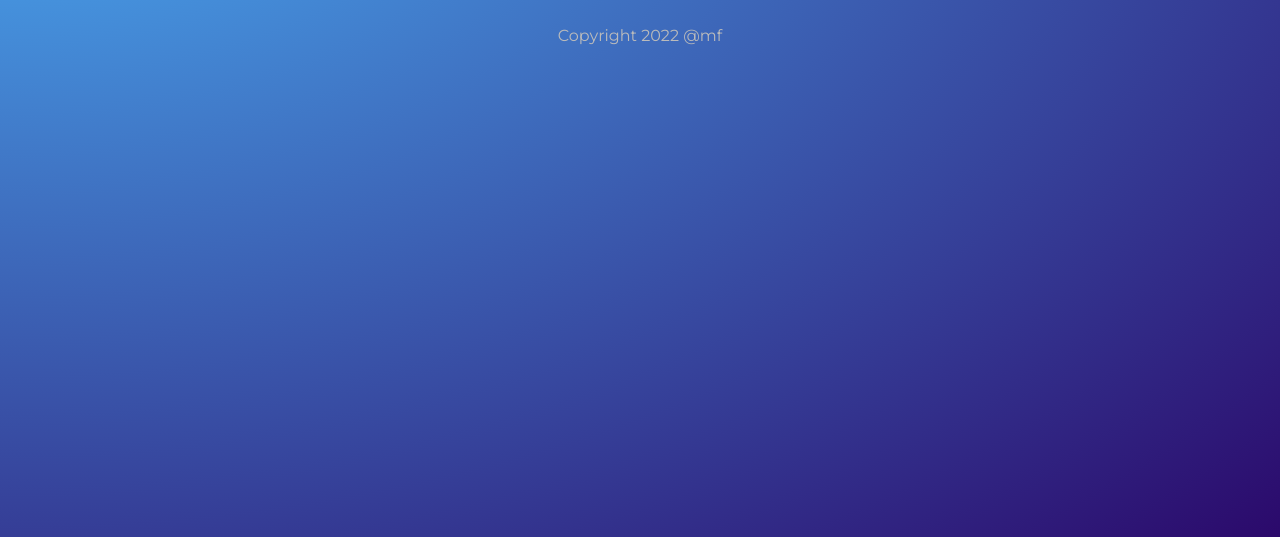
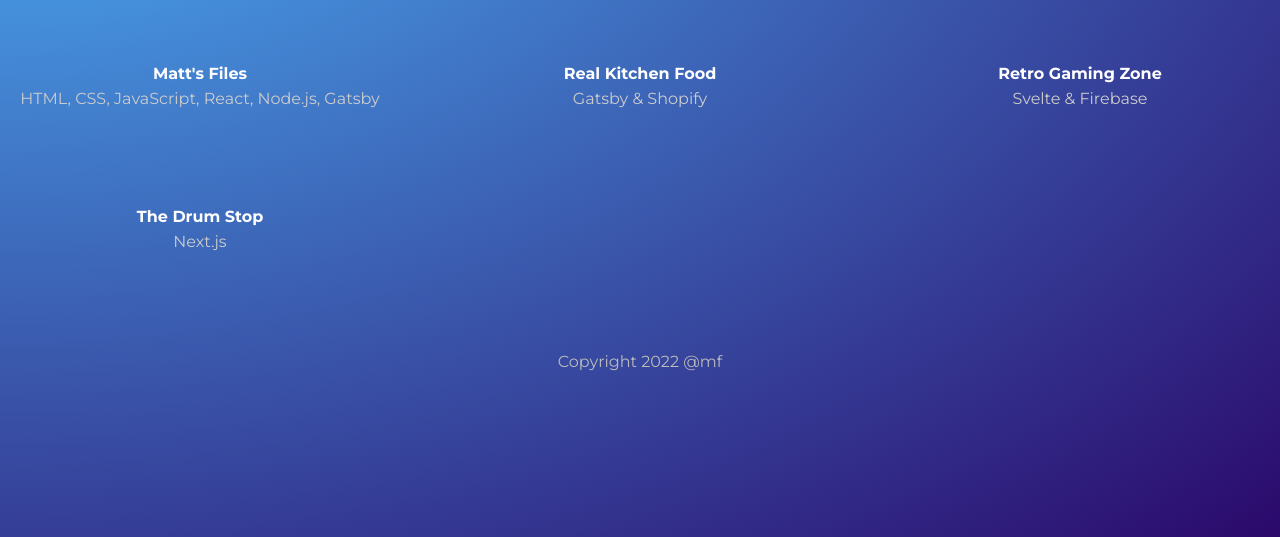
Before and after one commit to matthieufernandez/gatsby-project, a Gatsby site in the folder gatsby-starter-hello-world/: page /projects in a window 1280 px wide. Shown: the part 263-800 px from the top of the page. Built offline with nearby package versions, Linux system fonts and the light colour scheme; Gatsby itself is replaced by a stand-in of ours.

Commit message:
adding projects data

```diff
--- a/gatsby-starter-hello-world/gatsby-config.js
+++ b/gatsby-starter-hello-world/gatsby-config.js
@@ -7,13 +7,7 @@
 module.exports = {
   /* Your site config here */
   plugins: [
-    // You can have multiple instances of this plugin
-    // to read source nodes from different locations on your
-    // filesystem.
-    //
-    // The following sets up the Jekyll pattern of having a
-    // "pages" directory for Markdown files and a "data" directory
-    // for `.json`, `.yaml`, `.csv`.
+    "gatsby-transformer-remark",
     {
       resolve: `gatsby-source-filesystem`,
       options: {
--- a/gatsby-starter-hello-world/package.json
+++ b/gatsby-starter-hello-world/package.json
@@ -16,6 +16,7 @@
   "dependencies": {
     "gatsby": "^4.16.0",
     "gatsby-source-filesystem": "^4.16.0",
+    "gatsby-transformer-remark": "^5.16.0",
     "react": "^18.1.0",
     "react-dom": "^18.1.0"
   },
--- a/gatsby-starter-hello-world/src/pages/projects/index.js
+++ b/gatsby-starter-hello-world/src/pages/projects/index.js
@@ -1,14 +1,50 @@
+import { graphql, Link } from "gatsby"
 import React from "react"
 import Layout from "../../components/Layout"
-import { portfolio } from "../../styles/projects.module.css"
+import { portfolio, projects } from "../../styles/projects.module.css"
 
-export default function index() {
+export default function index({ data }) {
+  const projectInfo = data.allMarkdownRemark.nodes
+
   return (
     <Layout>
       <div className={portfolio}>
-        <h2>This is a page for my projects.</h2>
+        <h2>These are the projects I've worked on.</h2>
         <h3>Feel free to browse</h3>
+
+        <div className={projects}>
+          {projectInfo.map(project => {
+            return (
+              <Link
+                key={project.id}
+                to={`/projects/${project.frontmatter.slug}`}
+              >
+                <div>
+                  <h4>{project.frontmatter.title}</h4>
+                  <p>{project.frontmatter.stack}</p>
+                </div>
+              </Link>
+            )
+          })}
+        </div>
       </div>
     </Layout>
   )
 }
+
+// export page query
+
+export const query = graphql`
+  query projectInfo {
+    allMarkdownRemark {
+      nodes {
+        frontmatter {
+          slug
+          stack
+          title
+        }
+        id
+      }
+    }
+  }
+`
--- /dev/null
+++ b/gatsby-starter-hello-world/src/projects/real-kitchen-food.md
@@ -0,0 +1,11 @@
+---
+title: Real Kitchen Food
+stack: Gatsby & Shopify
+slug: real-kitchen-food
+---
+
+Lorem ninja ipsum dolor sit amet, consectetuer adipiscing elit, sed diam nonummy nibh euismod tincidunt ut laoreet dolore magna aliquam erat volutpat. Ut ninja wisi enim ad minim veniam, quis nostrud exerci tation ullamcorper suscipit ninja lobortis nisl ut aliquip ex ea commodo consequat. Duis ninja autem vel eum iriure dolor in hendrerit in vulputate ninja velit esse molestie consequat, vel illum dolore eu feugiat nulla ninja facilisis at vero eros et accumsan et iusto odio dignissim qui blandit praesent luptatum zzril delenit augue duis dolore te feugait nulla facilisi. Nam ninja ipsum liber tempor cum soluta nobis eleifend option congue nihil imperdiet doming id quod mazim placerat facer possim assum. Typi ninja non habent claritatem insitam; est usus legentis in iis qui facit eorum claritatem. Investigationes ninja demonstraverunt lectores legere me lius quod ii legunt saepius. Claritas ninja est etiam processus dynamicus, qui ninja sequitur mutationem consuetudium lectorum. Mirum ninja est notare quam littera gothica, quam nunc putamus parum claram, anteposuerit litterarum formas humanitatis per seacula quarta decima et quinta decima. Eodem ninja ipsum modo typi, qui nunc nobis videntur parum clari, fiant sollemnes in ninja futurum.
+
+### Lorem ninja ipsum dolor
+
+Lorem ninja ipsum dolor sit amet, consectetuer adipiscing elit, sed diam nonummy nibh euismod tincidunt ut laoreet dolore magna aliquam erat volutpat. Ut ninja wisi enim ad minim veniam, quis nostrud exerci tation ullamcorper suscipit ninja lobortis nisl ut aliquip ex ea commodo consequat. Duis ninja autem vel eum iriure dolor in hendrerit in vulputate ninja velit esse molestie consequat, vel illum dolore eu feugiat nulla ninja facilisis at vero eros et accumsan et iusto odio dignissim qui blandit praesent luptatum zzril delenit augue duis dolore te feugait nulla facilisi. Nam ninja ipsum liber tempor cum soluta nobis eleifend option congue nihil imperdiet doming id quod mazim placerat facer possim assum. Typi ninja non habent claritatem insitam; est usus legentis in iis qui facit eorum claritatem. Investigationes ninja demonstraverunt lectores legere me lius quod ii legunt saepius. Claritas ninja est etiam processus dynamicus, qui ninja sequitur mutationem consuetudium lectorum. Mirum ninja est notare quam littera gothica, quam nunc putamus parum claram, anteposuerit litterarum formas humanitatis per seacula quarta decima et quinta decima. Eodem ninja ipsum modo typi, qui nunc nobis videntur parum clari, fiant sollemnes in ninja futurum.
--- /dev/null
+++ b/gatsby-starter-hello-world/src/projects/retro-game-zone.md
@@ -0,0 +1,11 @@
+---
+title: Retro Gaming Zone
+stack: Svelte & Firebase
+slug: retro-gaming-zone
+---
+
+Lorem ninja ipsum dolor sit amet, consectetuer adipiscing elit, sed diam nonummy nibh euismod tincidunt ut laoreet dolore magna aliquam erat volutpat. Ut ninja wisi enim ad minim veniam, quis nostrud exerci tation ullamcorper suscipit ninja lobortis nisl ut aliquip ex ea commodo consequat. Duis ninja autem vel eum iriure dolor in hendrerit in vulputate ninja velit esse molestie consequat, vel illum dolore eu feugiat nulla ninja facilisis at vero eros et accumsan et iusto odio dignissim qui blandit praesent luptatum zzril delenit augue duis dolore te feugait nulla facilisi. Nam ninja ipsum liber tempor cum soluta nobis eleifend option congue nihil imperdiet doming id quod mazim placerat facer possim assum. Typi ninja non habent claritatem insitam; est usus legentis in iis qui facit eorum claritatem. Investigationes ninja demonstraverunt lectores legere me lius quod ii legunt saepius. Claritas ninja est etiam processus dynamicus, qui ninja sequitur mutationem consuetudium lectorum. Mirum ninja est notare quam littera gothica, quam nunc putamus parum claram, anteposuerit litterarum formas humanitatis per seacula quarta decima et quinta decima. Eodem ninja ipsum modo typi, qui nunc nobis videntur parum clari, fiant sollemnes in ninja futurum.
+
+### Lorem ninja ipsum dolor
+
+Lorem ninja ipsum dolor sit amet, consectetuer adipiscing elit, sed diam nonummy nibh euismod tincidunt ut laoreet dolore magna aliquam erat volutpat. Ut ninja wisi enim ad minim veniam, quis nostrud exerci tation ullamcorper suscipit ninja lobortis nisl ut aliquip ex ea commodo consequat. Duis ninja autem vel eum iriure dolor in hendrerit in vulputate ninja velit esse molestie consequat, vel illum dolore eu feugiat nulla ninja facilisis at vero eros et accumsan et iusto odio dignissim qui blandit praesent luptatum zzril delenit augue duis dolore te feugait nulla facilisi. Nam ninja ipsum liber tempor cum soluta nobis eleifend option congue nihil imperdiet doming id quod mazim placerat facer possim assum. Typi ninja non habent claritatem insitam; est usus legentis in iis qui facit eorum claritatem. Investigationes ninja demonstraverunt lectores legere me lius quod ii legunt saepius. Claritas ninja est etiam processus dynamicus, qui ninja sequitur mutationem consuetudium lectorum. Mirum ninja est notare quam littera gothica, quam nunc putamus parum claram, anteposuerit litterarum formas humanitatis per seacula quarta decima et quinta decima. Eodem ninja ipsum modo typi, qui nunc nobis videntur parum clari, fiant sollemnes in ninja futurum.
--- /dev/null
+++ b/gatsby-starter-hello-world/src/projects/the-drum-stop.md
@@ -0,0 +1,11 @@
+---
+title: The Drum Stop
+stack: Next.js
+slug: the-drum-stop
+---
+
+Lorem ninja ipsum dolor sit amet, consectetuer adipiscing elit, sed diam nonummy nibh euismod tincidunt ut laoreet dolore magna aliquam erat volutpat. Ut ninja wisi enim ad minim veniam, quis nostrud exerci tation ullamcorper suscipit ninja lobortis nisl ut aliquip ex ea commodo consequat. Duis ninja autem vel eum iriure dolor in hendrerit in vulputate ninja velit esse molestie consequat, vel illum dolore eu feugiat nulla ninja facilisis at vero eros et accumsan et iusto odio dignissim qui blandit praesent luptatum zzril delenit augue duis dolore te feugait nulla facilisi. Nam ninja ipsum liber tempor cum soluta nobis eleifend option congue nihil imperdiet doming id quod mazim placerat facer possim assum. Typi ninja non habent claritatem insitam; est usus legentis in iis qui facit eorum claritatem. Investigationes ninja demonstraverunt lectores legere me lius quod ii legunt saepius. Claritas ninja est etiam processus dynamicus, qui ninja sequitur mutationem consuetudium lectorum. Mirum ninja est notare quam littera gothica, quam nunc putamus parum claram, anteposuerit litterarum formas humanitatis per seacula quarta decima et quinta decima. Eodem ninja ipsum modo typi, qui nunc nobis videntur parum clari, fiant sollemnes in ninja futurum.
+
+### Lorem ninja ipsum dolor
+
+Lorem ninja ipsum dolor sit amet, consectetuer adipiscing elit, sed diam nonummy nibh euismod tincidunt ut laoreet dolore magna aliquam erat volutpat. Ut ninja wisi enim ad minim veniam, quis nostrud exerci tation ullamcorper suscipit ninja lobortis nisl ut aliquip ex ea commodo consequat. Duis ninja autem vel eum iriure dolor in hendrerit in vulputate ninja velit esse molestie consequat, vel illum dolore eu feugiat nulla ninja facilisis at vero eros et accumsan et iusto odio dignissim qui blandit praesent luptatum zzril delenit augue duis dolore te feugait nulla facilisi. Nam ninja ipsum liber tempor cum soluta nobis eleifend option congue nihil imperdiet doming id quod mazim placerat facer possim assum. Typi ninja non habent claritatem insitam; est usus legentis in iis qui facit eorum claritatem. Investigationes ninja demonstraverunt lectores legere me lius quod ii legunt saepius. Claritas ninja est etiam processus dynamicus, qui ninja sequitur mutationem consuetudium lectorum. Mirum ninja est notare quam littera gothica, quam nunc putamus parum claram, anteposuerit litterarum formas humanitatis per seacula quarta decima et quinta decima. Eodem ninja ipsum modo typi, qui nunc nobis videntur parum clari, fiant sollemnes in ninja futurum.
--- a/gatsby-starter-hello-world/src/styles/home.module.css
+++ b/gatsby-starter-hello-world/src/styles/home.module.css
@@ -3,7 +3,7 @@
     grid-template-columns: 1fr 1fr;
     grid-gap: 40px;
     align-items: center;
-    margin-left: 20px;
+    margin-left: 100px;
 
 
   }
--- a/gatsby-starter-hello-world/src/styles/projects.module.css
+++ b/gatsby-starter-hello-world/src/styles/projects.module.css
@@ -9,3 +9,18 @@
     font-size: 2em;
     font-weight: 400;
   }
+  .projects {
+    display: grid;
+    grid-template-columns: 1fr 1fr 1fr;
+    grid-gap: 80px;
+    margin: 80px 20px;
+  }
+  .projects h3 {
+    text-align: center;
+    margin: 20px auto 0px;
+    font-weight: 500;
+  }
+  .projects p {
+    color: #ccc;
+    margin-top: 4px;
+  }
```
Also changed, not shown: 1 other file.
